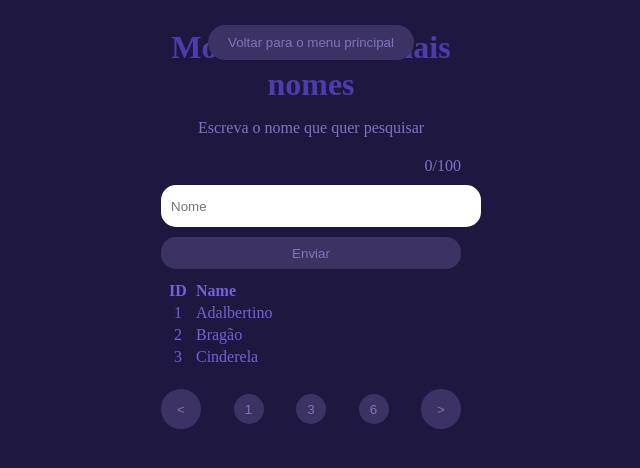
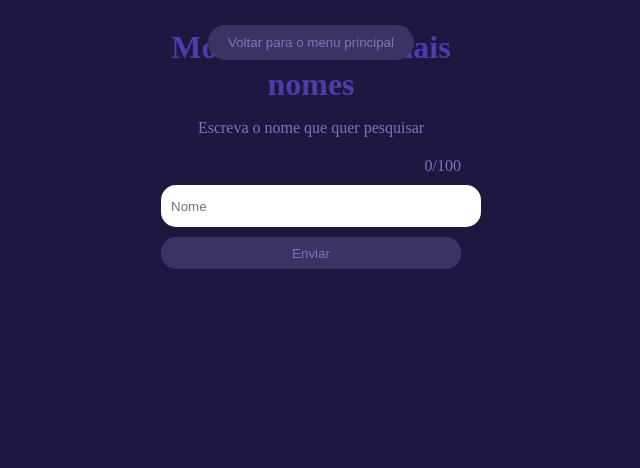
Before and after one commit to daviprios/search-names-front, a React (Create React App) app: page /form/show in a window 1280 px wide. Shown: the top 468 px of the page, without its empty margins (329-969 px from the left). Built offline with nearby package versions, Linux system fonts and the light colour scheme; the HTML template or start-up script is replaced by a standard one.

Commit message:
namestable + showform

```diff
--- a/src/pages/Form/ShowForm/index.tsx
+++ b/src/pages/Form/ShowForm/index.tsx
@@ -2,7 +2,13 @@ import React, { FormEvent, useEffect, useState } from 'react';
 
 import './index.sass';
 
-import NamesTable from 'components/namesTable';
+import NamesTable, { NameList } from 'components/namesTable';
+
+export interface NameResponse{
+  names: NameList[],
+  pagesize: number,
+  total: number
+}
 
 export default function ShowForm() {
   const [nameInput, setNameInput] = useState('');
@@ -10,6 +16,8 @@ export default function ShowForm() {
   const characterLimit = 100;
 
   const [showMessage, setShowMessage] = useState(false);
+
+  const [nameResponse, setNameResponse] = useState<NameResponse>({names: [],pagesize: 0, total: 0});
 
   useEffect(() => {
     if(nameInput.length >= characterLimit && !isNameMax)
@@ -28,6 +36,7 @@ export default function ShowForm() {
     event.preventDefault();
     setNameInput('');
     setShowMessage(true);
+    setNameResponse({names: [{id: '1', name: 'Adalbertino'},{id: '2', name: 'Bragão'},{id: '3', name: 'Cinderela'}], pagesize: 3, total: 18});
   }
 
   return (
@@ -48,7 +57,9 @@ export default function ShowForm() {
         Message
       </p>
       : <></>}
-      <NamesTable list={[{id: '1', name: 'Adalbertino'},{id: '2', name: 'Bragão'},{id: '3', name: 'Cinderela'}]} size={3} total={18}/>
+      { nameResponse.total <= 0 ? <></> :
+        <NamesTable list={nameResponse.names} size={nameResponse.pagesize} total={nameResponse.total}/>
+      }
     </form>
   )
 }
```
